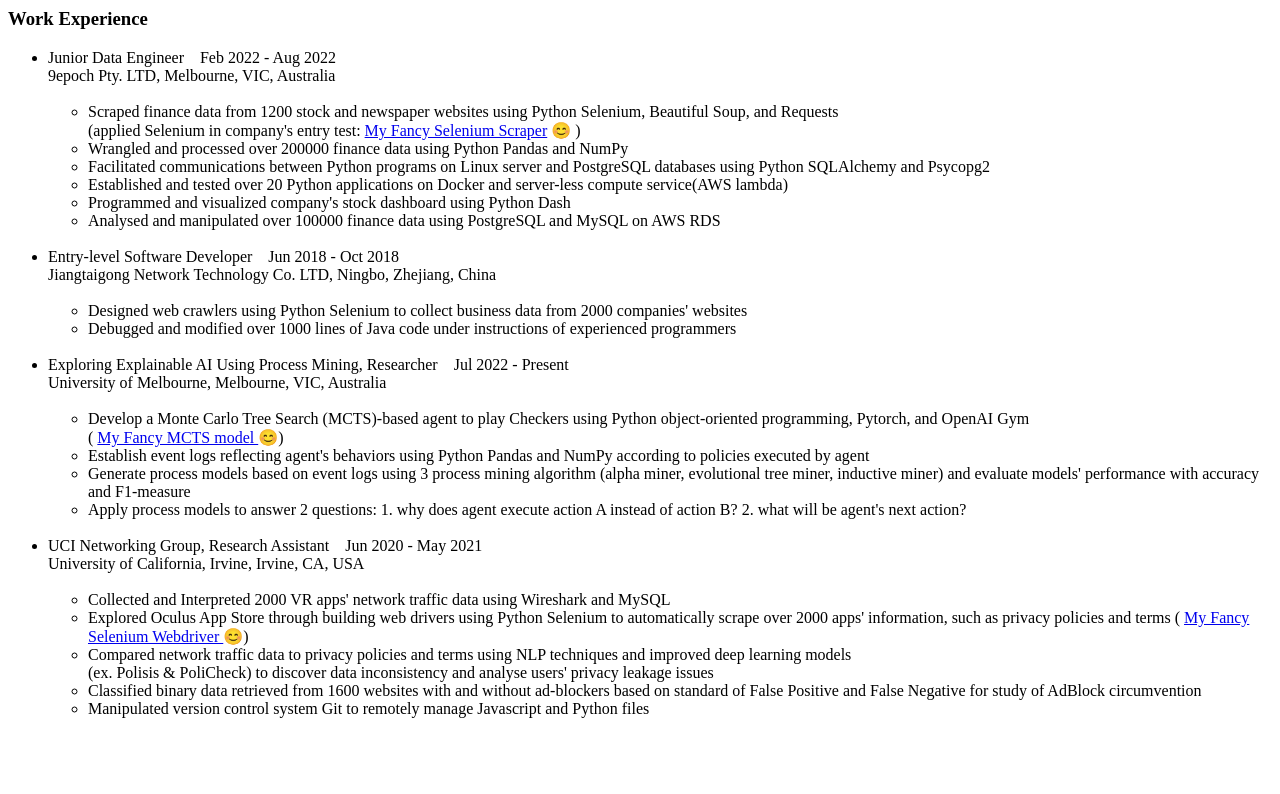
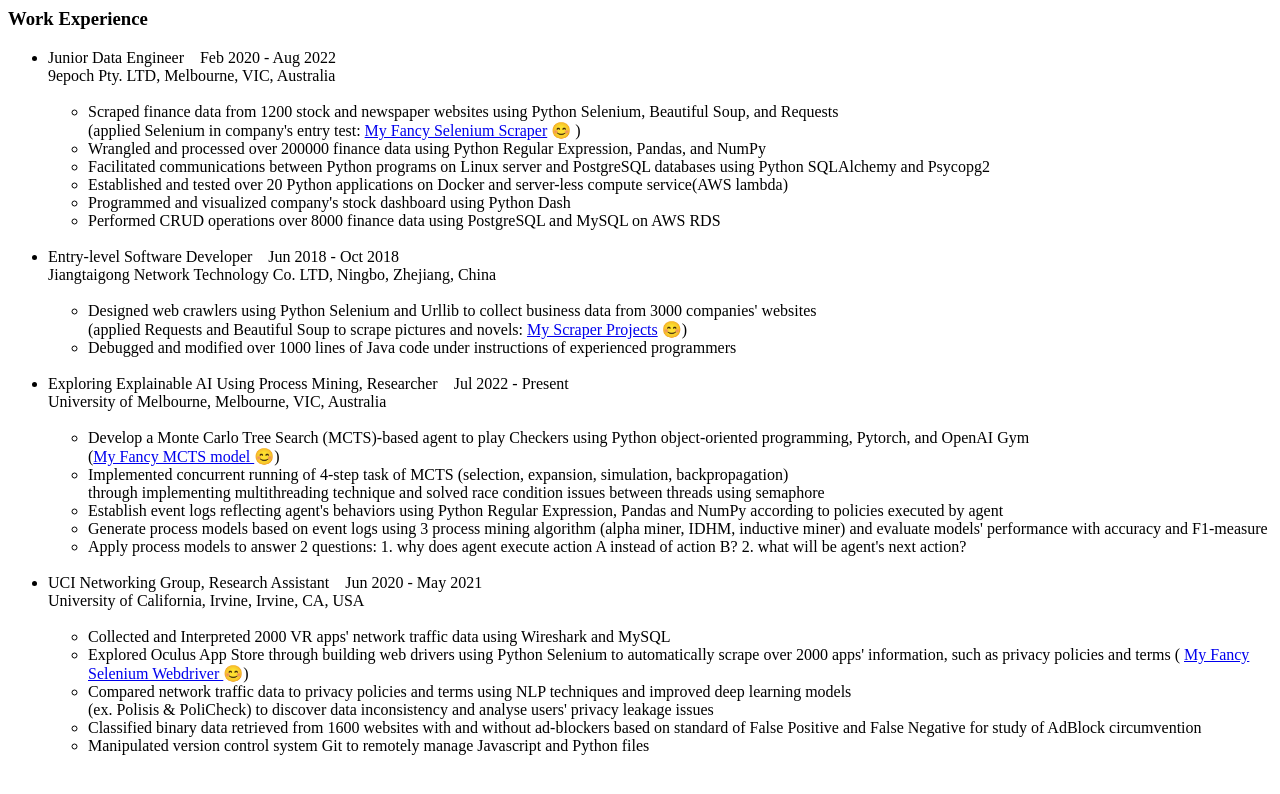
Before and after one commit to qyy752457002/Personal_Website, a plain HTML site: page work_experience.html in a window 1280 px wide. Drawn offline with Linux system fonts and the light colour scheme.

Commit message:
update work experience

```diff
--- a/work_experience.html
+++ b/work_experience.html
@@ -8,18 +8,18 @@
     <body>
         <h3>Work Experience</h3>
         <ul>
-            <li>Junior Data Engineer &nbsp&nbsp Feb 2022 - Aug 2022 <br>
+            <li>Junior Data Engineer &nbsp&nbsp Feb 2020 - Aug 2022 <br>
                 9epoch Pty. LTD, Melbourne, VIC, Australia
                 <ul>
                   <br>
-                  <li>Scraped finance data from 1200 stock and newspaper websites using Python Selenium, Beautiful Soup, and Requests <br>
+                  <li>Scraped finance data from 1200 stock and newspaper websites using Python Selenium, Beautiful Soup, and Requests<br>
                       (applied Selenium in company's entry test: <a href="https://github.com/qyy752457002/Scraper/blob/main/SeleniumScraper.py">My Fancy Selenium Scraper</a> 😊 )
                   </li>
-                  <li>Wrangled and processed over 200000 finance data using Python Pandas and NumPy</li>
+                  <li>Wrangled and processed over 200000 finance data using Python Regular Expression, Pandas, and NumPy</li>
                   <li>Facilitated communications between Python programs on Linux server and PostgreSQL databases using Python SQLAlchemy and Psycopg2</li>
                   <li>Established and tested over 20 Python applications on Docker and server-less compute service(AWS lambda)</li>
                   <li>Programmed and visualized company's stock dashboard using Python Dash</li>
-                  <li>Analysed and manipulated over 100000 finance data using PostgreSQL and MySQL on AWS RDS</li>
+                  <li>Performed CRUD operations over 8000 finance data using PostgreSQL and MySQL on AWS RDS</li>
                 </ul>
             </li>
             <br>
@@ -27,7 +27,9 @@
                 Jiangtaigong Network Technology Co. LTD, Ningbo, Zhejiang, China
               <ul>
                 <br>
-                <li>Designed web crawlers using Python Selenium to collect business data from 2000 companies' websites</li>
+                <li>Designed web crawlers using Python Selenium and Urllib to collect business data from 3000 companies' websites<br>
+                  (applied Requests and Beautiful Soup to scrape pictures and novels: <a href="https://github.com/qyy752457002/Requests_Urllib_Projects">My Scraper Projects</a> 😊)
+                </li>
                 <li>Debugged and modified over 1000 lines of Java code under instructions of experienced programmers</li>
               </ul>
             </li>
@@ -37,10 +39,13 @@
               <ul>
                 <br>
                 <li>Develop a Monte Carlo Tree Search (MCTS)-based agent to play Checkers using Python object-oriented programming, Pytorch, and OpenAI Gym <br>
-                    ( <a href="https://github.com/qyy752457002/Explainable-AI/tree/main/Python-Checkers-AI">My Fancy MCTS model </a> 😊)
+                    (<a href="https://github.com/qyy752457002/Explainable-AI/tree/main/Python-Checkers-AI/mcts">My Fancy MCTS model </a> 😊)
                 </li>
-                <li>Establish event logs reflecting agent's behaviors using Python Pandas and NumPy according to policies executed by agent</li>
-                <li>Generate process models based on event logs using 3 process mining algorithm (alpha miner, evolutional tree miner, inductive miner) and evaluate models' performance with accuracy and F1-measure</li>
+                <li>Implemented concurrent running of 4-step task of MCTS (selection, expansion, simulation, backpropagation) <br>
+                    through implementing multithreading technique and solved race condition issues between threads using semaphore
+                </li>
+                <li>Establish event logs reflecting agent's behaviors using Python Regular Expression, Pandas and NumPy according to policies executed by agent</li>
+                <li>Generate process models based on event logs using 3 process mining algorithm (alpha miner, IDHM, inductive miner) and evaluate models' performance with accuracy and F1-measure </li>
                 <li>Apply process models to answer 2 questions: 1. why does agent execute action A instead of action B? 2. what will be agent's next action?</li>
               </ul>
             </li>
```
